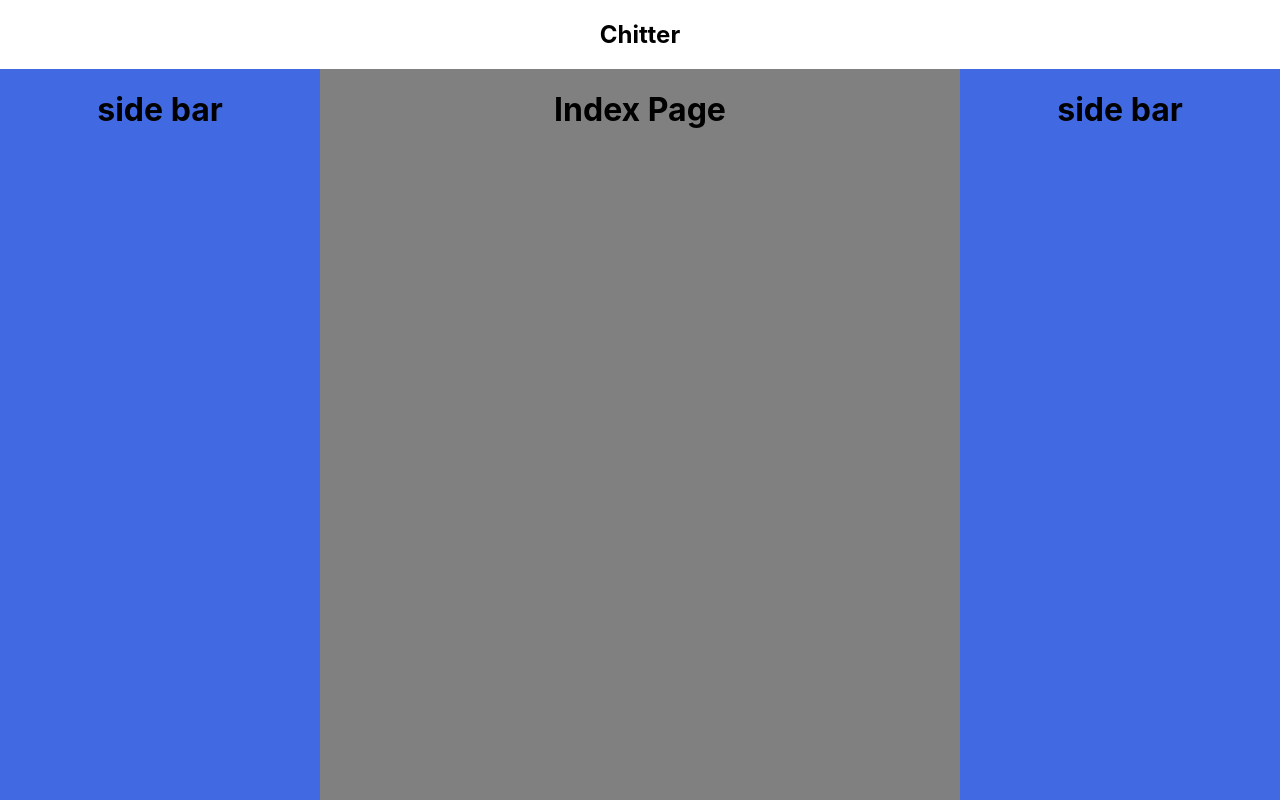
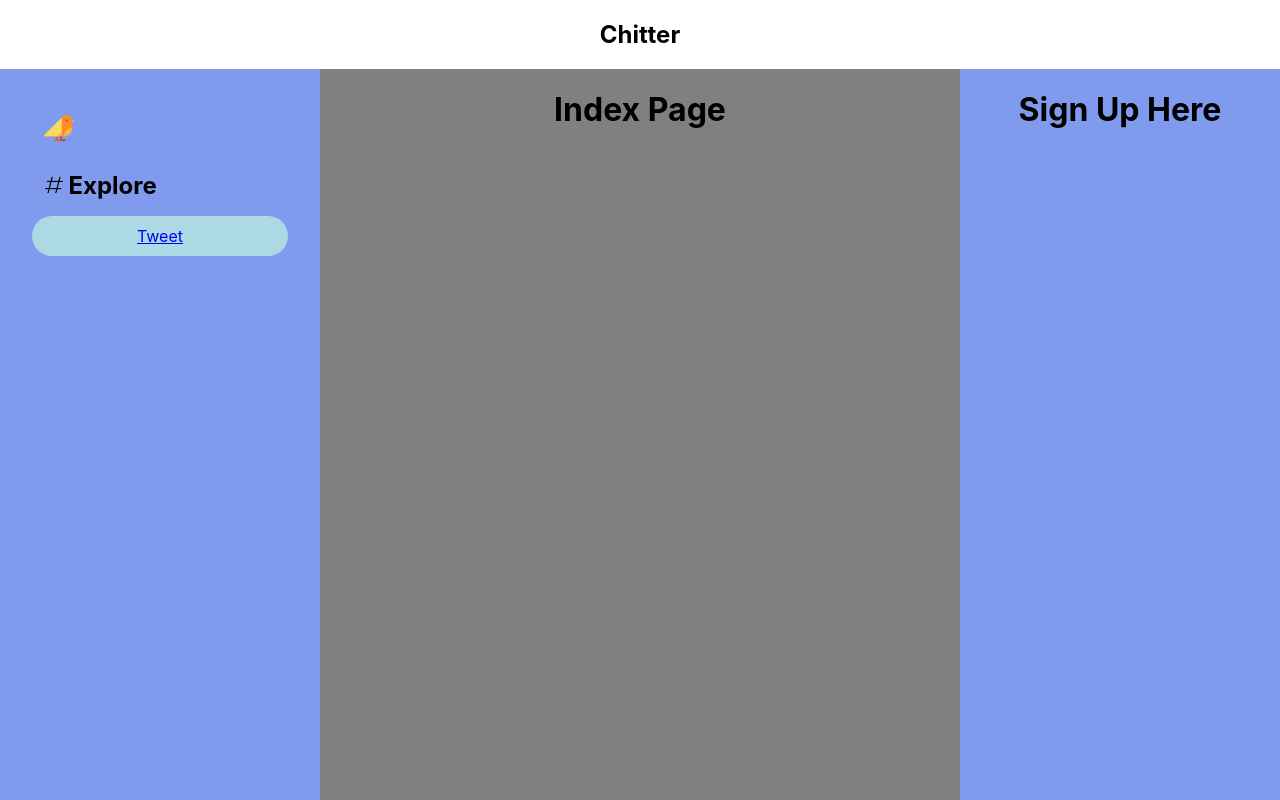
Before and after one commit to philsmithies/chitter-react, a React (Create React App) app: page / in a window 1280 px wide. Shown: the top 800 px of the page. Built offline with nearby package versions, Linux system fonts and the light colour scheme.

Commit message:
side component

```diff
--- a/src/components/ExploreBar/ExploreBar.js
+++ /dev/null
@@ -1,7 +0,0 @@
-import Bird from './bird.png'
-
-export default function ExploreBar() {
-  return (
-    <h1> side bar</h1>
-  )
-}
--- /dev/null
+++ b/src/components/ExploreBar/index.css
@@ -0,0 +1,36 @@
+.birdLogo{
+  max-width: 30px;
+  padding: 0.75em;
+  transition: all .1s linear;
+  float: left;
+}
+
+.birdLogo:hover {
+  background-color: lightblue;
+  border-radius: 100px;
+  box-sizing: border box;
+}
+
+.hashtag{
+  max-width: 18px;
+  justify-self: center;
+  align-self: center;
+}
+
+.menuItem{
+  font-size: 1.5em;
+  float: left;
+  margin-left: 0.8rem;
+  color: black;
+}
+
+.explore_wrapper{
+  max-width: 80%;
+  display: flex;
+  flex-direction: column;
+  margin: 2em auto;
+}
+
+.explore_wrapper div {
+  width: 100%;
+}
--- /dev/null
+++ b/src/components/ExploreBar/index.js
@@ -0,0 +1,24 @@
+import Bird from "./bird.png";
+import Hashtag from "./hashtag.png";
+import TweetBtn from "../TweetBtn";
+import "./index.css";
+
+export default function ExploreBar() {
+  return (
+    <div class="explore_wrapper">
+      <div>
+        <a href="#">
+          <img src={Bird} className="birdLogo" alt="chitter logo" />
+        </a>
+      </div>
+      <div>
+        <a href="#">
+          <h1 className="menuItem">
+            <img src={Hashtag} alt="hashtag" className="hashtag" /> Explore
+          </h1>
+        </a>
+      </div>
+      <TweetBtn id="tweetbtn" />
+    </div>
+  );
+}
--- /dev/null
+++ b/src/components/SignUpBar/index.js
@@ -0,0 +1,8 @@
+export default function SignUpBar() {
+  return (
+    <div>
+      <h1>Sign Up Here
+      </h1>
+    </div>
+  )
+}
--- /dev/null
+++ b/src/components/TweetBtn/index.css
@@ -0,0 +1,20 @@
+.tweetBtn{
+height: 2.5rem;
+border: none;
+background-color: lightblue;
+transition: all .1s linear;
+display: flex;
+border-radius: 100px;
+text-decoration: none;
+}
+
+.tweetBtn p {
+  margin: 0 auto;
+  align-self: center;
+}
+
+.tweetBtn:hover {
+  background-color: rgb(210, 226, 232);
+  border-radius: 100px;
+  box-sizing: border box;
+}
--- /dev/null
+++ b/src/components/TweetBtn/index.js
@@ -0,0 +1,13 @@
+import './index.css'
+
+export default function TweetBtn() {
+  return (
+    <div>
+      <a href="#">
+        <div className="tweetBtn">
+          <p>Tweet</p>
+        </div>
+      </a>
+    </div>
+  )
+}
--- a/src/pages/Index/Index.js
+++ b/src/pages/Index/Index.js
@@ -1,4 +1,5 @@
-import ExploreBar from '../../components/ExploreBar/ExploreBar.js'
+import ExploreBar from '../../components/ExploreBar/'
+import SignUpBar from '../../components/SignUpBar/'
 import './styles.css'
 
 export default function Index() {
@@ -11,7 +12,7 @@ export default function Index() {
         <ExploreBar/>
       </div>
       <div className="signupbar">
-        <ExploreBar/>
+        <SignUpBar />
       </div>
     </div>
   )
--- a/src/pages/Index/styles.css
+++ b/src/pages/Index/styles.css
@@ -12,13 +12,13 @@
 }
 
 .sidebar{
-  background-color: royalblue;
+  background-color: rgb(128, 155, 238);
   grid-column: 1 / 2;
   grid-row: 1 / 2;
 }
 
 .signupbar{
-  background-color: royalblue;
+  background-color: rgb(128, 155, 238);
   grid-column: 3 / 4;
   grid-row: 1 / 2;
 }
```
Also changed, not shown: src/components/ExploreBar/hashtag.png (added).
